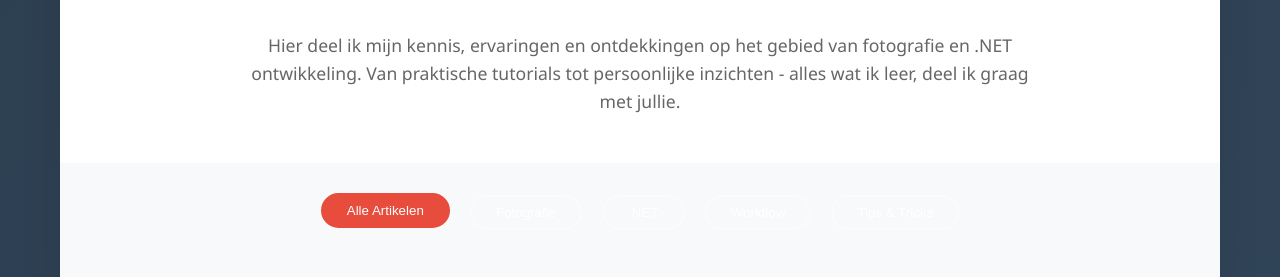
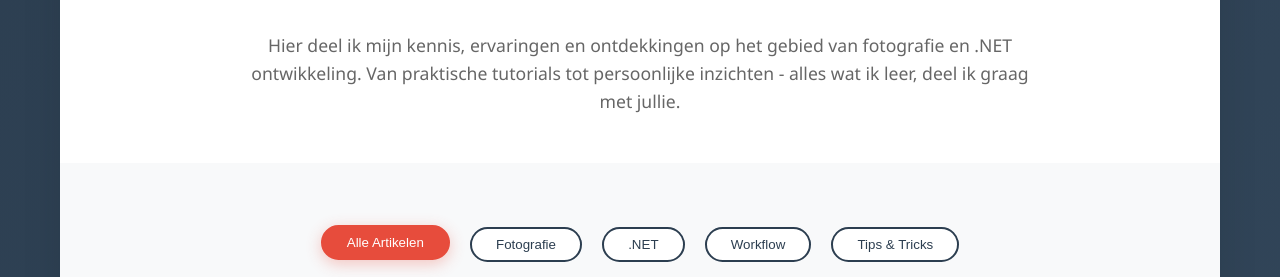
Before and after one commit to DennisvanZetten/dennisvanzetten.github.io, a plain HTML site: page artikelen.html in a window 1280 px wide. Shown: the part 523-800 px from the top of the page. Drawn offline with Linux system fonts and the light colour scheme.

Commit message:
Fix buttons

```diff
--- a/styles.css
+++ b/styles.css
@@ -201,22 +201,48 @@ nav {
   margin-bottom: 3rem;
 }
 
+/* ===== FILTER BUTTONS ===== */
+/* Algemene filter button styling */
 .filter-btn {
-  background: transparent;
-  border: 2px solid rgba(255, 255, 255, 0.3);
-  color: white;
   padding: 0.5rem 1.5rem;
   margin: 0 0.5rem;
   border-radius: 25px;
   cursor: pointer;
   transition: all 0.3s ease;
+  font-weight: 500;
+  border: none;
+  outline: none;
 }
 
-.filter-btn:hover,
-.filter-btn.active {
+/* Portfolio specifieke styling (donkere achtergrond) */
+.portfolio .filter-btn {
+  background: transparent;
+  border: 2px solid rgba(255, 255, 255, 0.3);
+  color: white;
+}
+
+.portfolio .filter-btn:hover,
+.portfolio .filter-btn.active {
   background: #e74c3c;
   border-color: #e74c3c;
+  color: white;
   transform: translateY(-2px);
+}
+
+/* Artikelen specifieke styling (lichte achtergrond) */
+.articles-filter .filter-btn {
+  background: white;
+  border: 2px solid #2c3e50;
+  color: #2c3e50;
+}
+
+.articles-filter .filter-btn:hover,
+.articles-filter .filter-btn.active {
+  background: #e74c3c;
+  border-color: #e74c3c;
+  color: white;
+  transform: translateY(-2px);
+  box-shadow: 0 4px 15px rgba(231, 76, 60, 0.3);
 }
 
 .portfolio-grid {
@@ -845,6 +871,8 @@ footer .social-links a:hover {
 .articles-filter {
   background: #f8f9fa;
   border-bottom: 1px solid #eee;
+  padding: 2rem 0;
+  text-align: center;
 }
 
 .articles-grid-section {
```
